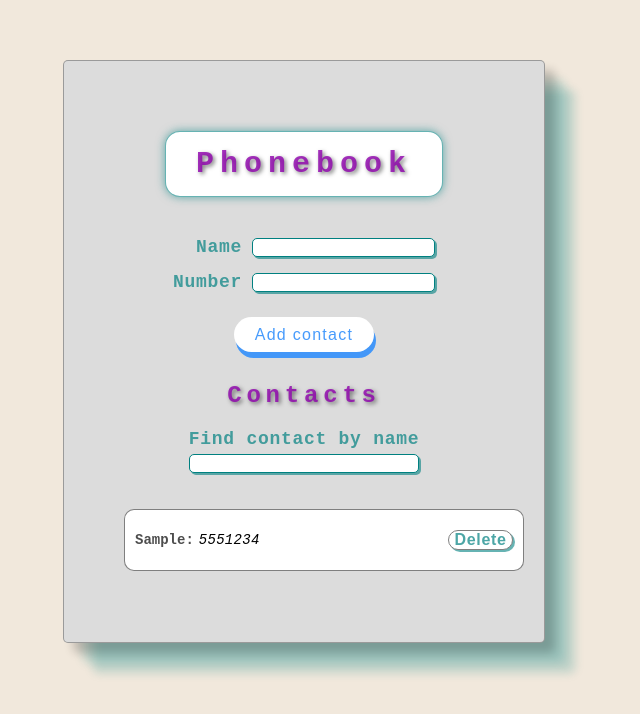
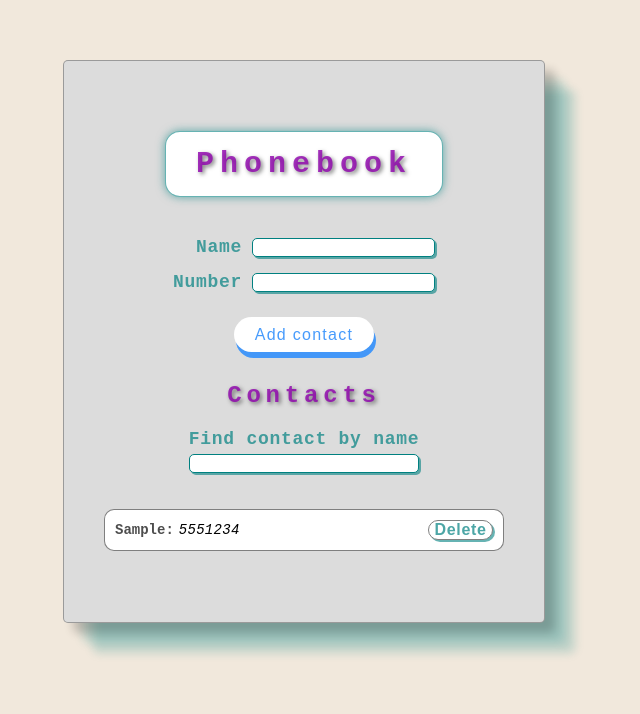
Before and after one commit to summermoved0n/goit-react-hw-06-phonebook, a React (Create React App) app: page / in a window 1280 px wide. Both pictures are taken after typing "Sample", "5551234" into the empty fields and a click on the button "Add contact". Shown: the top 714 px of the page, without its empty margins (336-976 px from the left). Built offline with nearby package versions, Linux system fonts and the light colour scheme.

Commit message:
done reducer used vanila redux

```diff
--- a/src/components/App.jsx
+++ b/src/components/App.jsx
@@ -5,18 +5,23 @@ import ContactForm from './ContactForm/ContactForm';
 import Filter from './Filter/Filter';
 import ContactList from './ContactList/ContactList';
 import css from './App.module.css';
+import { useDispatch, useSelector } from 'react-redux';
 
 const LS_KEY = 'phonebook';
 
 export default function App() {
-  const [contacts, setContacts] = useState(() => {
-    return JSON.parse(localStorage.getItem(LS_KEY)) ?? [];
-  });
-  const [filter, setFilter] = useState('');
+  // const [contacts, setContacts] = useState(() => {
+  //   return JSON.parse(localStorage.getItem(LS_KEY)) ?? [];
+  // });
+  // const [filter, setFilter] = useState('');
 
-  useEffect(() => {
-    localStorage.setItem(LS_KEY, JSON.stringify(contacts));
-  }, [contacts]);
+  // useEffect(() => {
+  //   localStorage.setItem(LS_KEY, JSON.stringify(contacts));
+  // }, [contacts]);
+
+  const dispatch = useDispatch();
+  const contacts = useSelector(store => store.phonebook.contacts);
+  const filter = useSelector(store => store.phonebook.filter);
 
   const addContact = data => {
     const { name, number } = data;
@@ -36,17 +41,31 @@ export default function App() {
       number,
     };
     console.log(contact);
-
-    setContacts(prevState => [...prevState, contact]);
+    const action = {
+      type: 'contacts/addContact',
+      payload: contact,
+    };
+    dispatch(action);
+    // setContacts(prevState => [...prevState, contact]);
   };
 
   const deleteContact = id => {
-    setContacts(prevState => prevState.filter(contact => contact.id !== id));
+    // setContacts(prevState => prevState.filter(contact => contact.id !== id));
+    const action = {
+      type: 'contacts/removeContact',
+      payload: id,
+    };
+    dispatch(action);
   };
 
   const handleFilter = e => {
     const { value } = e.currentTarget;
-    setFilter(value);
+    // setFilter(value);
+    const action = {
+      type: 'contacts/setFilter',
+      payload: value,
+    };
+    dispatch(action);
   };
 
   const showFilteredContacts = () => {
--- a/src/components/ContactList/ContactList.module.css
+++ b/src/components/ContactList/ContactList.module.css
@@ -1,3 +1,7 @@
 .list {
-  width: 400px;
+  width: 100%;
+  padding: 0;
+  display: flex;
+  flex-direction: column;
+  word-wrap: break-word;
 }
--- a/src/components/ContactListItems/ContactListItem.module.css
+++ b/src/components/ContactListItems/ContactListItem.module.css
@@ -2,11 +2,21 @@
   display: flex;
   justify-content: space-between;
   align-items: center;
+  max-width: 100%;
+  flex-wrap: wrap;
   margin-bottom: 5px;
-  padding: 5px 10px;
+  padding: 10px 10px;
   border: 1px solid rgba(0, 0, 0, 0.5);
   border-radius: 10px;
   background-color: #fff;
+}
+
+.item p {
+  display: flex;
+  justify-content: start;
+  align-items: center;
+  flex-wrap: wrap;
+  margin: 0;
 }
 
 .item_name {
--- a/src/index.js
+++ b/src/index.js
@@ -7,7 +7,8 @@ import { store } from './redux/store';
 
 ReactDOM.createRoot(document.getElementById('root')).render(
   <React.StrictMode>
-    <Provider store={store}></Provider>
-    <App />
+    <Provider store={store}>
+      <App />
+    </Provider>
   </React.StrictMode>
 );
--- /dev/null
+++ b/src/redux/contactsReducer.js
@@ -0,0 +1,22 @@
+const initialState = {
+  contacts: [],
+  filter: '',
+};
+
+export const contactsReducer = (state = initialState, action) => {
+  switch (action.type) {
+    case 'contacts/addContact':
+      return { ...state, contacts: [...state.contacts, action.payload] };
+    case 'contacts/removeContact':
+      return {
+        ...state,
+        contacts: state.contacts.filter(
+          contact => contact.id !== action.payload
+        ),
+      };
+    case 'contacts/setFilter':
+      return { ...state, filter: action.payload };
+    default:
+      return state;
+  }
+};
--- a/src/redux/contactsSlice.jsx
+++ /dev/null
@@ -1,21 +0,0 @@
-import { createSlice } from '@reduxjs/toolkit';
-
-export const contactsSlice = createSlice({
-  name: 'contacts',
-  initialState: {
-    value: [],
-  },
-  reducers: {
-    addContact: state => {
-      state.value += 1;
-    },
-    removeContact: state => {
-      state.value += 1;
-    },
-  },
-});
-
-export const { addContact, removeContact } = contactsSlice.actions;
-const contactsReduser = contactsSlice.reducer;
-
-export default contactsReduser;
--- a/src/redux/filterSlice.jsx
+++ /dev/null
@@ -1,18 +0,0 @@
-import { createSlice } from '@reduxjs/toolkit';
-
-export const filterSlice = createSlice({
-  name: 'filter',
-  initialState: {
-    value: '',
-  },
-  reducers: {
-    updateFilter: state => {
-      state.value += 1;
-    },
-  },
-});
-
-export const { updateFilter } = filterSlice.actions;
-const filterReducer = filterSlice.reducer;
-
-export default filterReducer;
--- /dev/null
+++ b/src/redux/store.js
@@ -0,0 +1,8 @@
+import { combineReducers, createStore } from 'redux';
+import { contactsReducer } from './contactsReducer';
+
+const rootReducer = combineReducers({
+  phonebook: contactsReducer,
+});
+
+export const store = createStore(rootReducer);
--- a/src/redux/store.jsx
+++ /dev/null
@@ -1,10 +0,0 @@
-import { configureStore } from '@reduxjs/toolkit';
-import contactsReduser from './contactsSlice';
-import filterReducer from './filterSlice';
-
-export const store = configureStore({
-  reducer: {
-    contacts: contactsReduser,
-    filter: filterReducer,
-  },
-});
```
